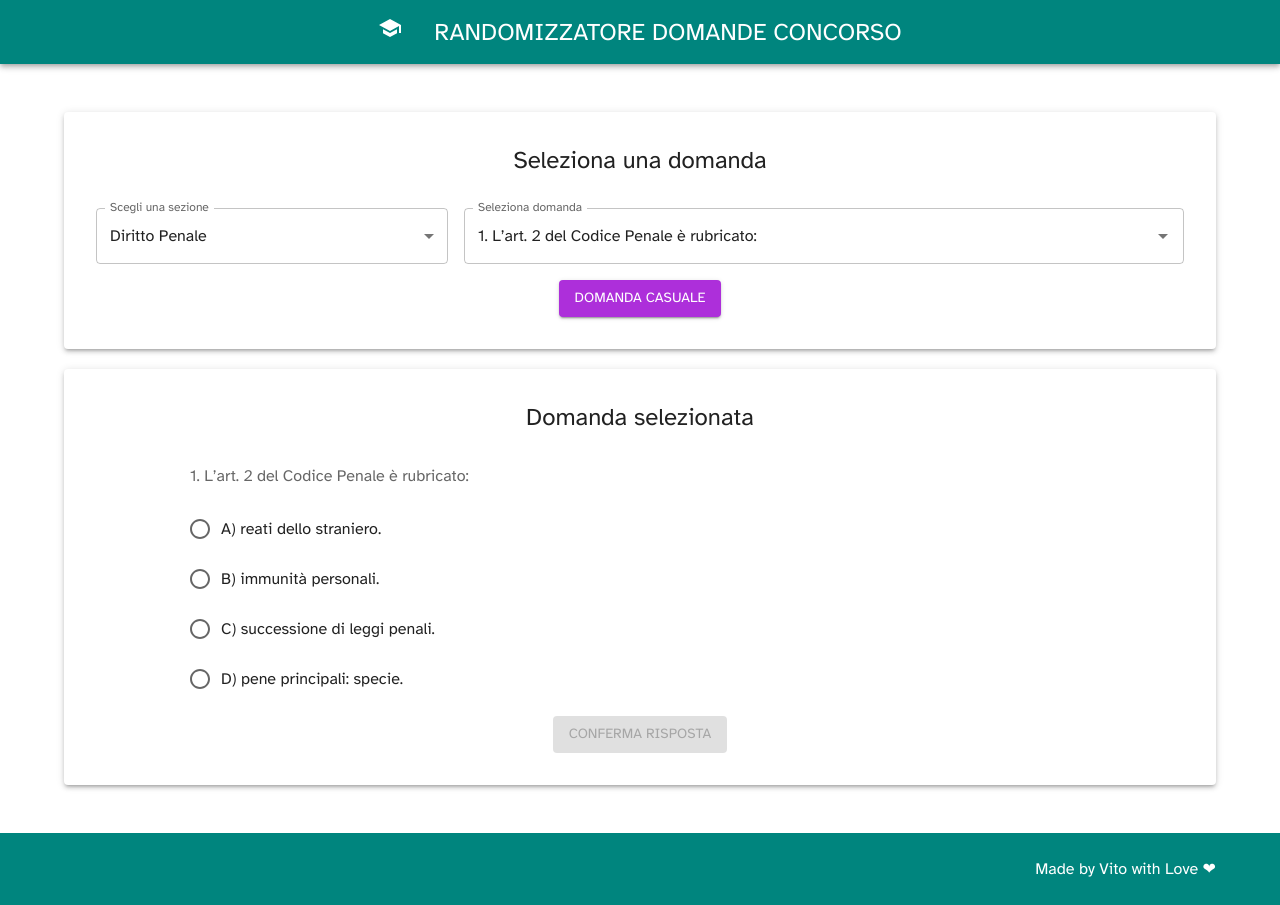
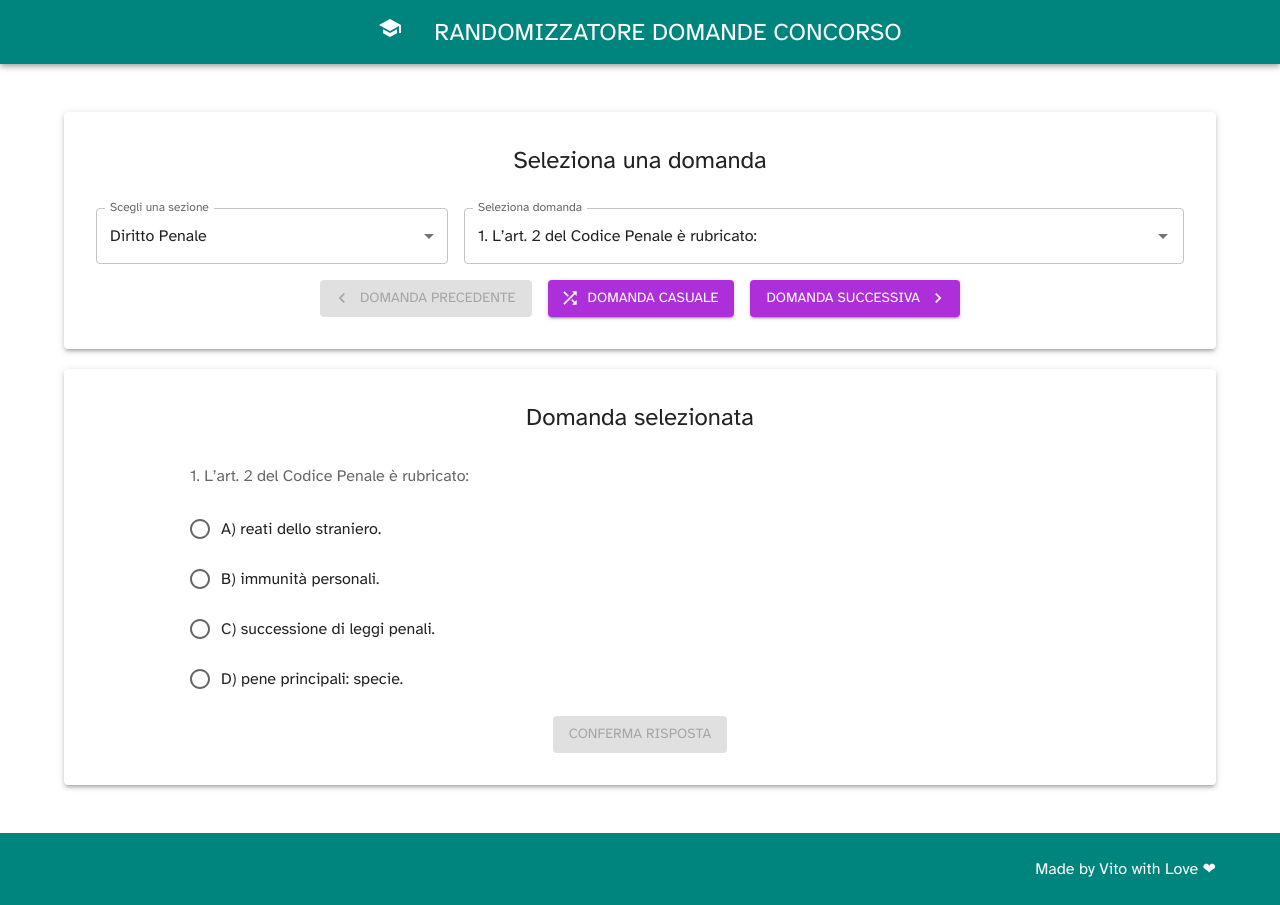
Before and after one commit to VvsGitH/studio-banca-dati-polizia-stato-2022, a React (Vite) app in the folder ui/: page / in a window 1280 px wide. Built offline with nearby package versions, Linux system fonts and the light colour scheme.

Commit message:
Feat: added prev and next buttons * refactor questions-selection logic in a new component

```diff
--- /dev/null
+++ b/ui/src/components/questions-navigation/questions-navigation.component.tsx
@@ -0,0 +1,80 @@
+import { useCallback } from "react";
+
+import { Button, Grid } from "@mui/material";
+import PrevIcon from "@mui/icons-material/NavigateBefore";
+import NextIcon from "@mui/icons-material/NavigateNext";
+import ShuffleIcon from "@mui/icons-material/Shuffle";
+
+import QuestionSelectorComponent from "../randomizer/question-selector.component";
+import SectionSelectorComponent from "../randomizer/section-selector.component";
+
+interface QuestionsNavigationComponentProps {
+  section: number;
+  onSectionChange: (newSection: number) => void;
+  questionId: number;
+  onQuestionChange: (newQuestionId: number) => void;
+}
+
+function randomQuestion(): number {
+  return Math.floor(Math.random() * 999);
+}
+
+export default function QuestionsNavigationComponent(props: QuestionsNavigationComponentProps): JSX.Element {
+  const handleSectionChange = useCallback(
+    (newSection: number) => {
+      props.onSectionChange(newSection);
+      props.onQuestionChange(0);
+    },
+    [props.onSectionChange, props.onQuestionChange]
+  );
+
+  const choseSpecificQuestion = useCallback(
+    (newQuestion: number) => {
+      props.onQuestionChange(newQuestion);
+    },
+    [props.onQuestionChange]
+  );
+
+  return (
+    <Grid container spacing={2} justifyContent="center" alignItems="center">
+      <Grid item xs={12} sm={4}>
+        <SectionSelectorComponent section={props.section} onSectionChange={handleSectionChange} />
+      </Grid>
+      <Grid item xs={12} sm={8}>
+        <QuestionSelectorComponent
+          section={props.section}
+          question={props.questionId}
+          onQuestionChange={choseSpecificQuestion}
+        />
+      </Grid>
+      <Grid item xs={12} display="flex" justifyContent="center" flexWrap="wrap" gap={2}>
+        <Button
+          variant="contained"
+          color="secondary"
+          startIcon={<PrevIcon />}
+          disabled={props.questionId == 0}
+          onClick={() => choseSpecificQuestion(props.questionId - 1)}
+        >
+          Domanda precedente
+        </Button>
+        <Button
+          variant="contained"
+          color="secondary"
+          startIcon={<ShuffleIcon />}
+          onClick={() => choseSpecificQuestion(randomQuestion())}
+        >
+          Domanda casuale
+        </Button>
+        <Button
+          variant="contained"
+          color="secondary"
+          endIcon={<NextIcon />}
+          disabled={props.questionId == 999}
+          onClick={() => choseSpecificQuestion(props.questionId + 1)}
+        >
+          Domanda successiva
+        </Button>
+      </Grid>
+    </Grid>
+  );
+}
--- a/ui/src/components/randomizer/randomizer.component.tsx
+++ b/ui/src/components/randomizer/randomizer.component.tsx
@@ -1,66 +1,31 @@
-import { useCallback, useContext, useMemo, useState } from "react";
-import { Question } from "../../models";
+import { useContext, useMemo, useState } from "react";
 
-import { Grid, Button, Container, Box } from "@mui/material";
+import { Container, Box } from "@mui/material";
 
+import { DataBankContext } from "../../context/data-bank.context";
 import QuestionComponent from "../question/question.component";
-import SectionSelectorComponent from "./section-selector.component";
-import QuestionSelectorComponent from "./question-selector.component";
 import Fieldset from "../design/fieldset/fieldset.component";
-import { DataBankContext } from "../../context/data-bank.context";
-
-function randomSection(numOfSections: number): number {
-  return Math.floor(Math.random() * numOfSections);
-}
-
-function randomQuestion(): number {
-  return Math.floor(Math.random() * 999);
-}
+import QuestionsNavigationComponent from "../questions-navigation/questions-navigation.component";
 
 export default function RandomizerComponent(): JSX.Element {
-  const { data, sections } = useContext(DataBankContext);
+  const { data } = useContext(DataBankContext);
 
   const [section, setSection] = useState(0);
   const [questionId, setQuestionId] = useState(0);
 
   const question = useMemo(() => data?.[section].qa[questionId] ?? null, [data, section, questionId]);
 
-  const handleSectionChange = useCallback((newSection: number) => {
-    setSection(newSection);
-    setQuestionId(0);
-  }, []);
-
-  const choseSpecificQuestion = useCallback((newQuestion: number) => {
-    setQuestionId(newQuestion);
-  }, []);
-
-  const chooseRandomQuestion = () => {
-    setSection(randomSection(sections.length - 1));
-    setQuestionId(randomQuestion());
-  };
-
   return (
     <Box py="3rem">
       <form onSubmit={(e) => e.preventDefault()}>
         <Container maxWidth="lg">
           <Fieldset legend="Seleziona una domanda">
-            <Grid container spacing={2} justifyContent="center" alignItems="center">
-              <Grid item xs={12} sm={4}>
-                <SectionSelectorComponent section={section} onSectionChange={handleSectionChange} />
-              </Grid>
-              <Grid item xs={12} sm={8}>
-                <QuestionSelectorComponent
-                  section={section}
-                  question={questionId}
-                  onQuestionChange={choseSpecificQuestion}
-                />
-              </Grid>
-              <Grid item xs={12} display="flex" justifyContent="center">
-                <Button variant="contained" color="secondary" onClick={chooseRandomQuestion}>
-                  Domanda casuale
-                </Button>
-              </Grid>
-            </Grid>
+            <QuestionsNavigationComponent
+              section={section}
+              questionId={questionId}
+              onSectionChange={setSection}
+              onQuestionChange={setQuestionId}
+            />
           </Fieldset>
           <br />
           <Fieldset legend="Domanda selezionata">
```
